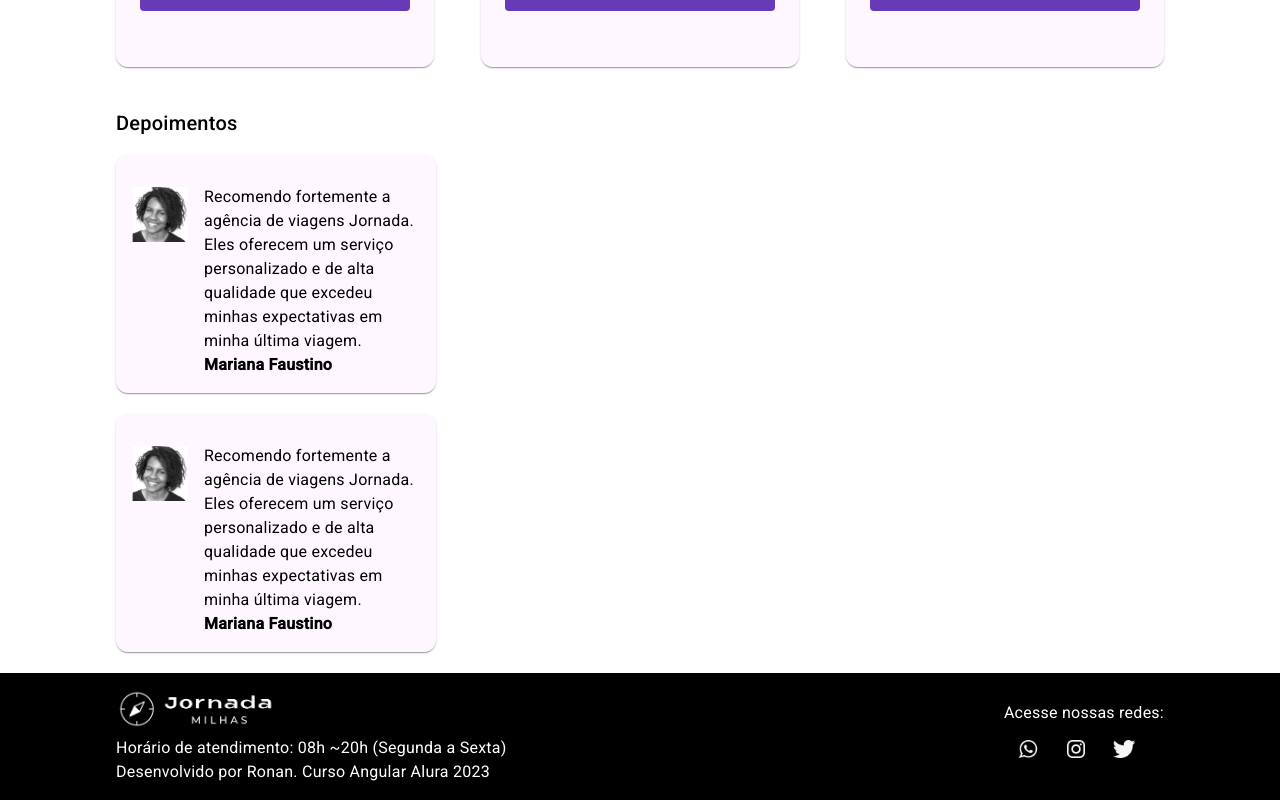
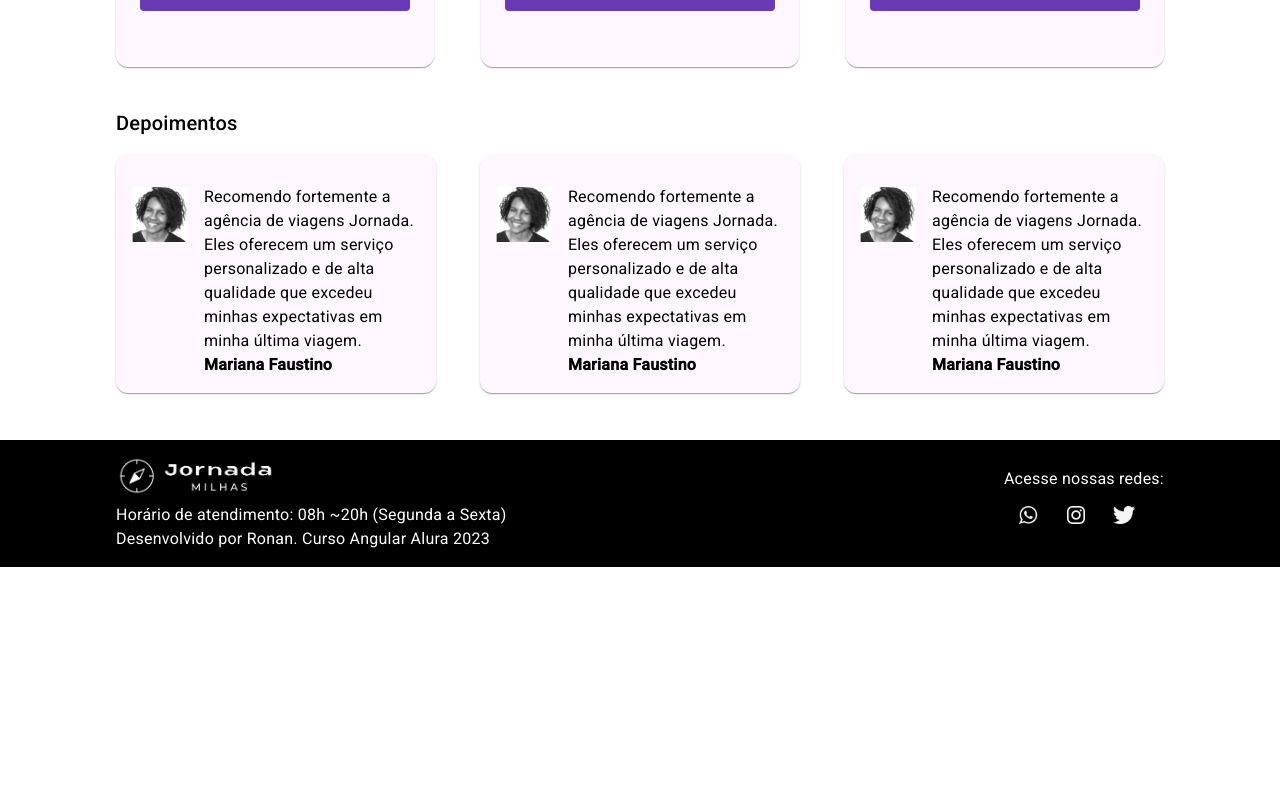
Before and after one commit to rwgit2023/projeto-viagem-angular, an Angular app: page / in a window 1280 px wide. Shown: the part 1761-2561 px from the top of the page. After the commit the page ends 2328 px from the top, so only its background shows below. Built offline with nearby package versions, Linux system fonts and the light colour scheme.

Commit message:
soluction bug depoiment component and create component seearch

```diff
--- a/src/app/app.module.ts
+++ b/src/app/app.module.ts
@@ -15,6 +15,7 @@ import { MatCardModule } from '@angular/material/card';
 import { ContainerComponent } from './shared/container/container.component';
 import { HomeComponent } from './pages/home/home.component';
 import { CardDepoimentoComponent } from './shared/card-depoimento/card-depoimento.component';
+import { FormBuscaComponent } from './shared/form-busca/form-busca.component';
 
 @NgModule({
   declarations: [
@@ -26,7 +27,8 @@ import { CardDepoimentoComponent } from './shared/card-depoimento/card-depoiment
     CardBuscaComponent,
     ContainerComponent,
     HomeComponent,
-    CardDepoimentoComponent
+    CardDepoimentoComponent,
+    FormBuscaComponent
   ],
   imports: [
     BrowserModule,
--- a/src/app/pages/home/home.component.html
+++ b/src/app/pages/home/home.component.html
@@ -17,15 +17,20 @@
         <app-card-busca></app-card-busca>
         <app-card-busca></app-card-busca>
 
-
-
     </div>
 
 
+
     <h2>Depoimentos</h2>
+    <div class="card-wrapper">
 
-    <app-card-depoimento></app-card-depoimento>
-    <app-card-depoimento></app-card-depoimento>
+
+
+        <app-card-depoimento></app-card-depoimento>
+        <app-card-depoimento></app-card-depoimento>
+        <app-card-depoimento></app-card-depoimento>
+    </div>
+
 
 
 
--- a/src/app/shared/card-depoimento/card-depoimento.component.css
+++ b/src/app/shared/card-depoimento/card-depoimento.component.css
@@ -4,6 +4,7 @@
     border-radius: 12px;
     border: none;
     margin-bottom: 2%;
+
 
 
 
--- /dev/null
+++ b/src/app/shared/form-busca/form-busca.component.html
@@ -0,0 +1 @@
+<p>form-busca works!</p>
```
Also changed, not shown: src/app/shared/form-busca/form-busca.component.ts (added, +10 -0 lines), src/app/shared/form-busca/form-busca.component.css (added), 1 other file (tests, documents, lock files or other folders).
